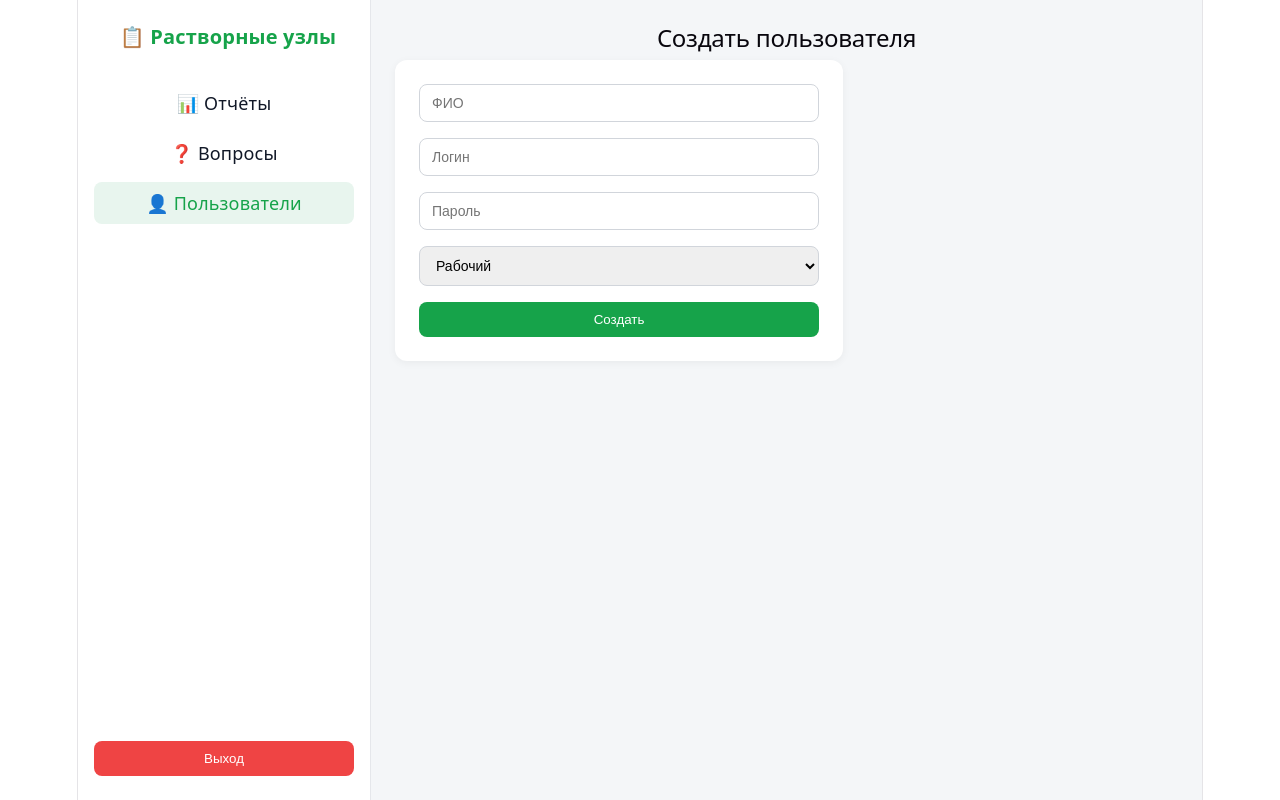
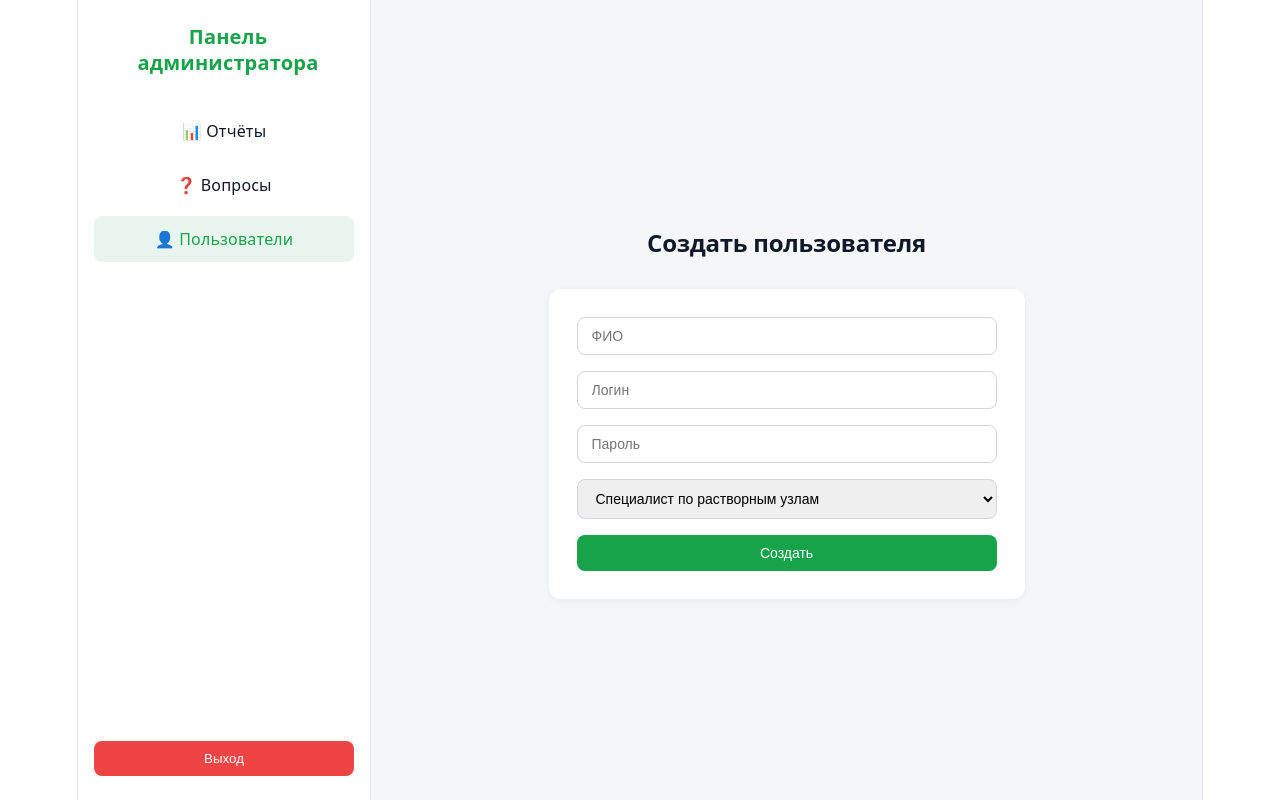
Before and after one commit to SharpDenin/solution-node, a React (Vite) app in the folder frontend/: page /admin/users/create in a window 1280 px wide. Built offline with nearby package versions, Linux system fonts and the light colour scheme; sample sign-in values are in the browser's storage.

Commit message:
feat: Checklist page update

```diff
--- a/frontend/src/components/layouts/AdminLayout.tsx
+++ b/frontend/src/components/layouts/AdminLayout.tsx
@@ -1,26 +1,28 @@
 import { Outlet, NavLink, useNavigate } from 'react-router-dom';
-import { useAuth } from '../../context/AuthContext';
 
 const linkStyle = ({ isActive }: { isActive: boolean }) => ({
   textDecoration: 'none',
   color: isActive ? '#16a34a' : '#111827',
   backgroundColor: isActive ? '#e8f5ee' : 'transparent',
-  padding: '8px 12px',
+  padding: '10px 12px',
   borderRadius: '8px',
   transition: 'all 0.2s',
+  fontSize: '16px',
+  fontWeight: 500,
+  display: 'block',
 });
 
 export const AdminLayout = () => {
   const navigate = useNavigate();
 
   const handleLogout = () => {
-    navigate('/');  // уходим на главную, токен cбросится там
+    navigate('/');
   };
 
   return (
     <div style={styles.container}>
       <aside style={styles.sidebar}>
-        <div style={styles.logo}>📋 Растворные узлы</div>
+        <div style={styles.logo}>Панель администратора</div>
         <nav style={styles.nav}>
           <NavLink to="/dashboard" style={linkStyle}>📊 Отчёты</NavLink>
           <NavLink to="/questions" style={linkStyle}>❓ Вопросы</NavLink>
@@ -36,10 +38,45 @@ export const AdminLayout = () => {
 };
 
 const styles = {
-  container: { display: 'flex', minHeight: '100vh', background: '#f4f6f8' },
-  sidebar: { width: '260px', background: 'white', borderRight: '1px solid #e5e7eb', display: 'flex', flexDirection: 'column' as const, padding: '24px 16px', justifyContent: 'space-between' },
-  logo: { fontSize: '20px', fontWeight: 700, color: '#16a34a', marginBottom: '32px', paddingLeft: '8px' },
-  nav: { display: 'flex', flexDirection: 'column' as const, gap: '8px' },
-  main: { flex: 1, padding: '24px', overflowY: 'auto' as const },
-  logoutBtn: { background: '#ef4444', color: 'white', border: 'none', padding: '10px', borderRadius: '8px', cursor: 'pointer', fontWeight: 500, marginTop: 'auto' },
+  container: {
+    display: 'flex',
+    minHeight: '100vh',
+    background: '#f4f6f8',
+  },
+  sidebar: {
+    width: '260px',
+    background: 'white',
+    borderRight: '1px solid #e5e7eb',
+    display: 'flex',
+    flexDirection: 'column' as const,
+    padding: '24px 16px',
+    justifyContent: 'space-between',
+  },
+  logo: {
+    fontSize: '20px',
+    fontWeight: 700,
+    color: '#16a34a',
+    marginBottom: '32px',
+    paddingLeft: '8px',
+  },
+  nav: {
+    display: 'flex',
+    flexDirection: 'column' as const,
+    gap: '8px',
+  },
+  main: {
+    flex: 1,
+    padding: '24px',
+    overflowY: 'auto' as const,
+  },
+  logoutBtn: {
+    background: '#ef4444',
+    color: 'white',
+    border: 'none',
+    padding: '10px',
+    borderRadius: '8px',
+    cursor: 'pointer',
+    fontWeight: 500,
+    marginTop: 'auto',
+  },
 };
--- a/frontend/src/components/layouts/WorkerLayout.tsx
+++ b/frontend/src/components/layouts/WorkerLayout.tsx
@@ -10,7 +10,7 @@ export const WorkerLayout = () => {
   return (
     <div style={styles.container}>
       <header style={styles.header}>
-        <span style={styles.logo}>📋 Растворные узлы</span>
+        <span style={styles.logo}>📋 Чек-лист работника</span>
         <button onClick={handleLogout} style={styles.logoutBtn}>Выход</button>
       </header>
       <main style={styles.main}>
--- a/frontend/src/pages/ThankYou.tsx
+++ b/frontend/src/pages/ThankYou.tsx
@@ -1,12 +1,8 @@
 import { useNavigate } from 'react-router-dom';
-import { useAuth } from '../context/AuthContext';
 
 export const ThankYou = () => {
-  const { logout } = useAuth();
   const navigate = useNavigate();
-
   const handleExit = () => {
-    logout();
     navigate('/');
   };
 
--- a/frontend/src/pages/UserCreate.tsx
+++ b/frontend/src/pages/UserCreate.tsx
@@ -5,7 +5,7 @@ export const UserCreate = () => {
   const [fullName, setFullName] = useState('');
   const [login, setLogin] = useState('');
   const [password, setPassword] = useState('');
-  const [role, setRole] = useState<'worker' | 'admin'>('worker');
+  const [role, setRole] = useState('node'); // default to node specialist
   const [message, setMessage] = useState('');
   const [error, setError] = useState('');
 
@@ -18,7 +18,7 @@ export const UserCreate = () => {
         full_name: fullName,
         login,
         password,
-        role,
+        role, // sends the string role directly (backend expects "admin", "node", "phenophase")
       });
       setMessage('Пользователь успешно создан');
       setFullName('');
@@ -30,15 +30,41 @@ export const UserCreate = () => {
   };
 
   return (
-    <div>
-      <h2>Создать пользователя</h2>
+    <div style={styles.wrapper}>
+      <h2 style={styles.title}>Создать пользователя</h2>
       <form onSubmit={handleSubmit} style={styles.form}>
-        <input type="text" placeholder="ФИО" value={fullName} onChange={e => setFullName(e.target.value)} style={styles.input} required />
-        <input type="text" placeholder="Логин" value={login} onChange={e => setLogin(e.target.value)} style={styles.input} required />
-        <input type="password" placeholder="Пароль" value={password} onChange={e => setPassword(e.target.value)} style={styles.input} required />
-        <select value={role} onChange={e => setRole(e.target.value as any)} style={styles.input}>
-          <option value="worker">Рабочий</option>
+        <input
+          type="text"
+          placeholder="ФИО"
+          value={fullName}
+          onChange={e => setFullName(e.target.value)}
+          style={styles.input}
+          required
+        />
+        <input
+          type="text"
+          placeholder="Логин"
+          value={login}
+          onChange={e => setLogin(e.target.value)}
+          style={styles.input}
+          required
+        />
+        <input
+          type="password"
+          placeholder="Пароль"
+          value={password}
+          onChange={e => setPassword(e.target.value)}
+          style={styles.input}
+          required
+        />
+        <select
+          value={role}
+          onChange={e => setRole(e.target.value)}
+          style={styles.input}
+        >
           <option value="admin">Администратор</option>
+          <option value="node">Специалист по растворным узлам</option>
+          <option value="phenophase">Специалист по фенофазам</option>
         </select>
         <button type="submit" style={styles.button}>Создать</button>
         {message && <div style={styles.success}>{message}</div>}
@@ -49,9 +75,58 @@ export const UserCreate = () => {
 };
 
 const styles = {
-  form: { maxWidth: 400, background: 'white', padding: 24, borderRadius: 12, boxShadow: '0 2px 8px rgba(0,0,0,0.05)' },
-  input: { width: '100%', padding: '10px 12px', marginBottom: 16, border: '1px solid #d1d5db', borderRadius: 8, fontSize: 14, boxSizing: 'border-box' as const },
-  button: { width: '100%', background: '#16a34a', color: 'white', border: 'none', padding: 10, borderRadius: 8, cursor: 'pointer', fontWeight: 500 },
-  success: { color: '#16a34a', marginTop: 8 },
-  error: { color: '#ef4444', marginTop: 8 },
+  wrapper: {
+    display: 'flex',
+    flexDirection: 'column' as const,
+    alignItems: 'center',
+    justifyContent: 'center',
+    minHeight: 'calc(100vh - 100px)', // vertical centering
+    padding: '40px 16px 0',
+  },
+  title: {
+    marginBottom: '32px',
+    fontSize: '24px',
+    fontWeight: 600,
+    color: '#111827',
+    textAlign: 'center' as const,
+  },
+  form: {
+    width: '100%',
+    maxWidth: '420px',
+    background: 'white',
+    padding: '28px',
+    borderRadius: '12px',
+    boxShadow: '0 2px 8px rgba(0,0,0,0.05)',
+    display: 'flex',
+    flexDirection: 'column' as const,
+    gap: '16px',
+  },
+  input: {
+    padding: '10px 14px',
+    border: '1px solid #d1d5db',
+    borderRadius: '8px',
+    fontSize: '14px',
+    outline: 'none',
+    boxSizing: 'border-box' as const,
+  },
+  button: {
+    background: '#16a34a',
+    color: 'white',
+    border: 'none',
+    padding: '10px',
+    borderRadius: '8px',
+    cursor: 'pointer',
+    fontWeight: 500,
+    fontSize: '14px',
+  },
+  success: {
+    color: '#16a34a',
+    fontSize: '14px',
+    textAlign: 'center' as const,
+  },
+  error: {
+    color: '#ef4444',
+    fontSize: '14px',
+    textAlign: 'center' as const,
+  },
 };
```
Also changed, not shown: frontend/src/pages/ChecklistReport.tsx (+32 -32 lines).
